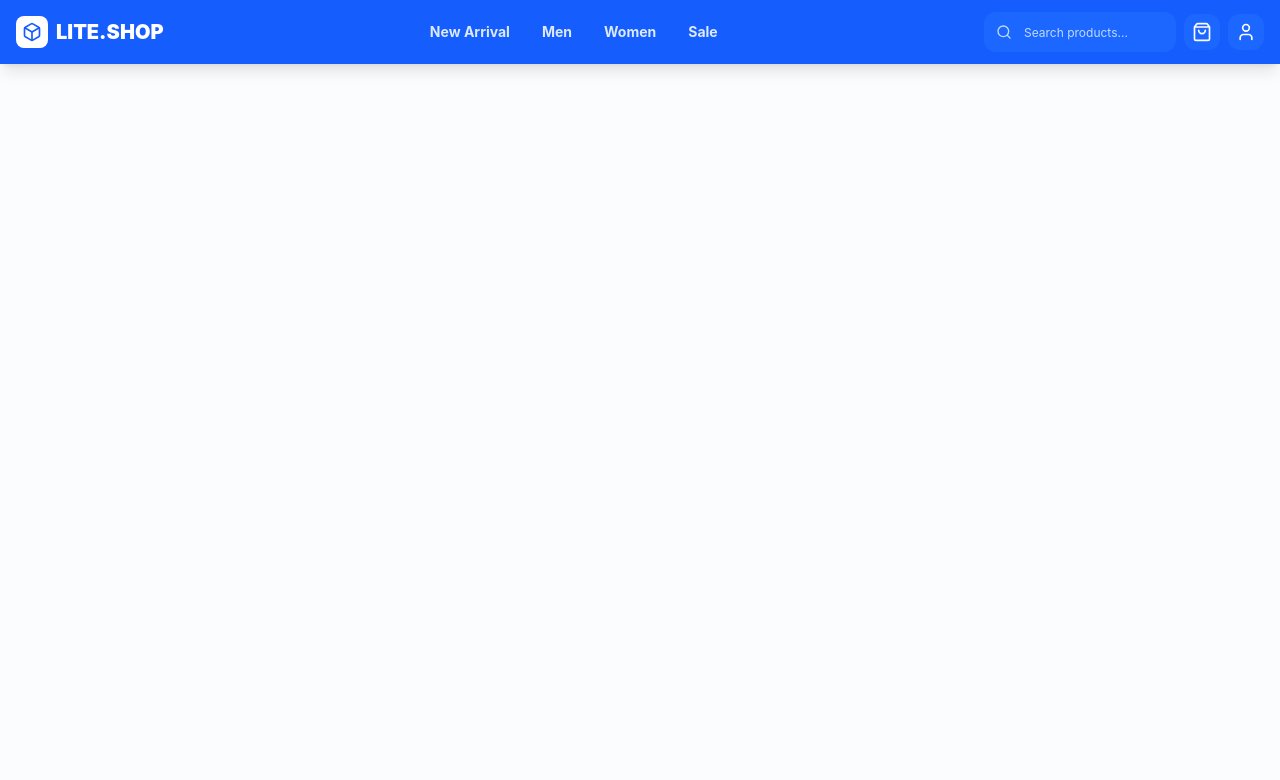
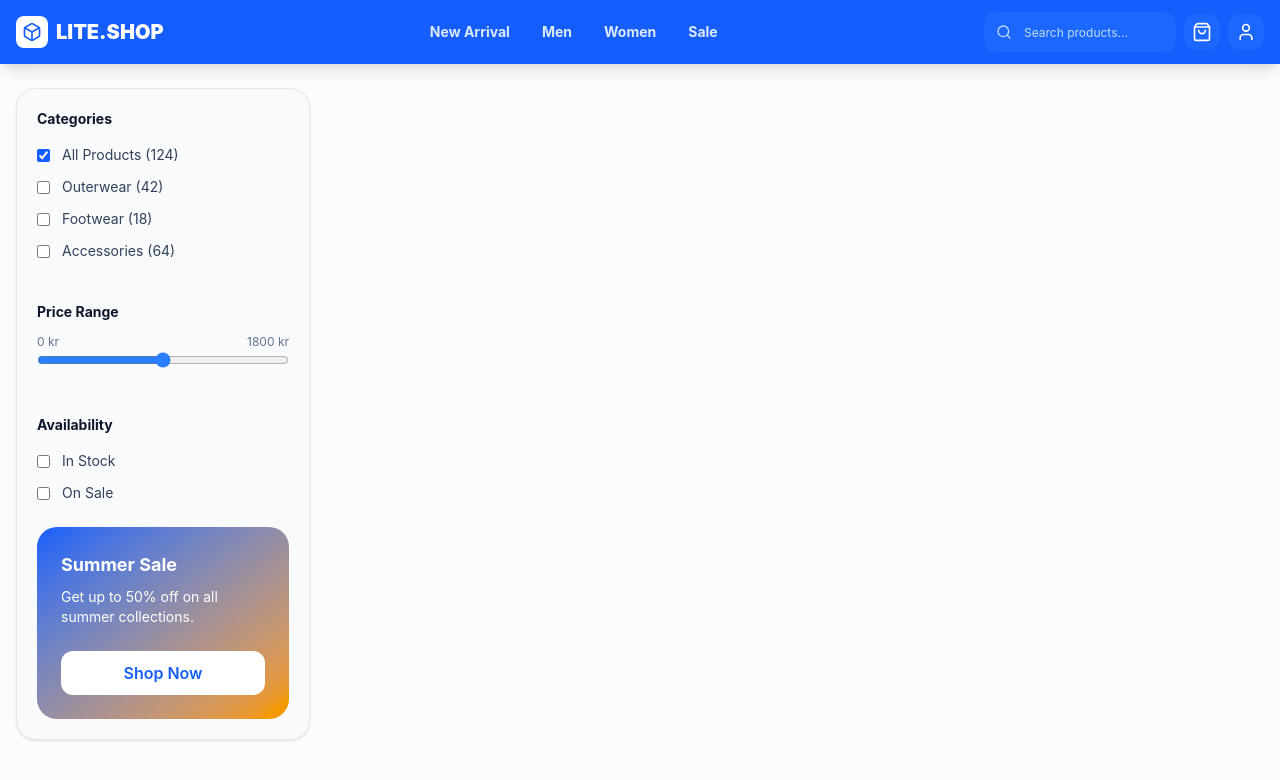
Before and after one commit to ragavi-gunasekaran/Lite_Shop_React_Workshop, a React (Vite) app: page / in a window 1280 px wide. Shown: the top 780 px of the page. Built offline with nearby package versions, Linux system fonts and the light colour scheme.

Commit message:
add sidebar section in app.tsx file

```diff
--- a/src/App.tsx
+++ b/src/App.tsx
@@ -1,9 +1,17 @@
 import Header from "./components/Header";
+import Sidebar from "./components/Sidebar";
 
 function App() {
   return (
     <div className="min-h-screen bg-slate-100/30 text-slate-950">
       <Header />
+
+      <main className="mx-auto max-w-7xl px-4 py-6">
+        <div className="grid grid-cols-1 gap-6 lg:grid-cols-12">
+          <Sidebar />
+        </div>
+        </main>
+
     </div>
   );
 }
```
